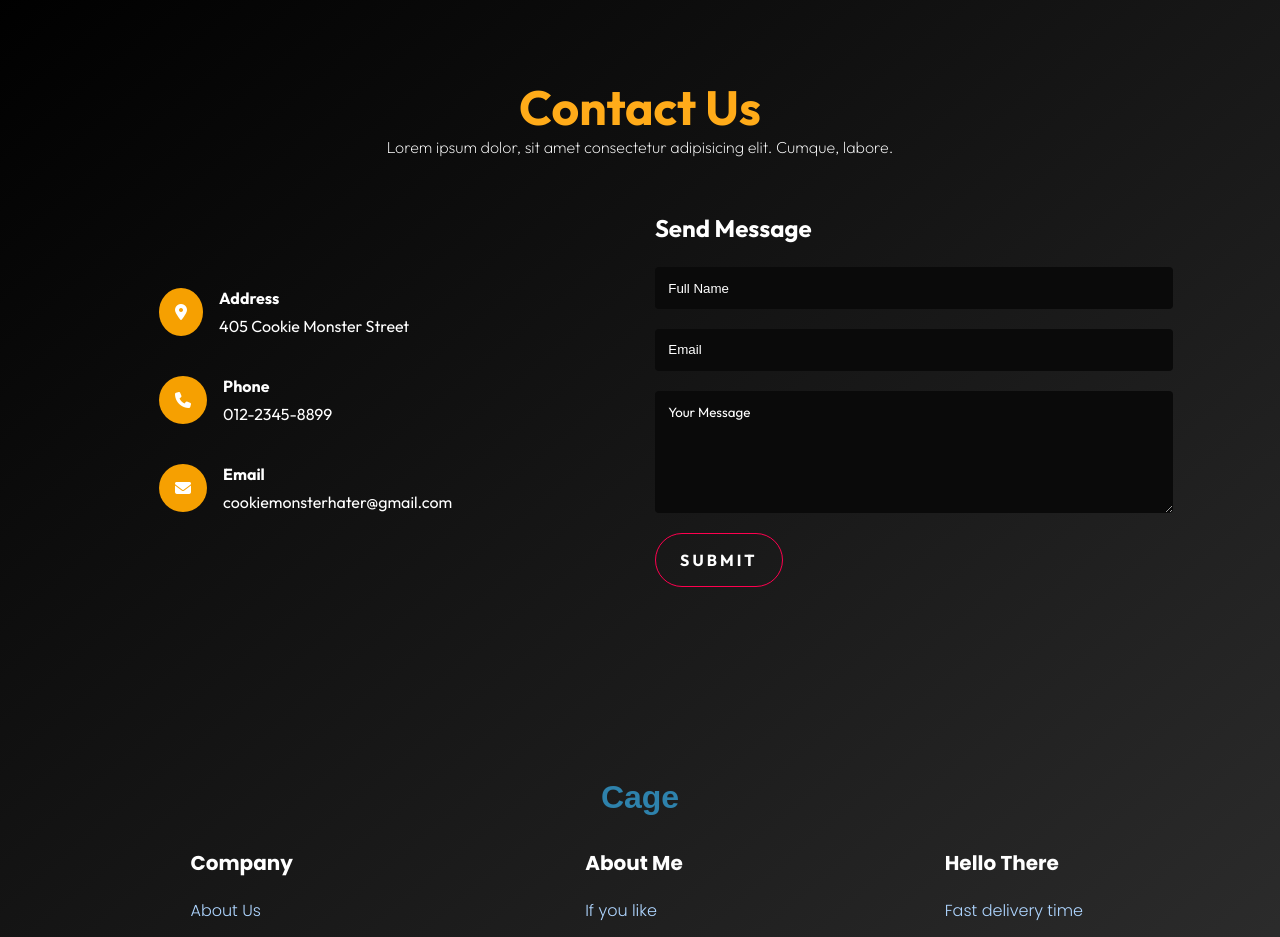
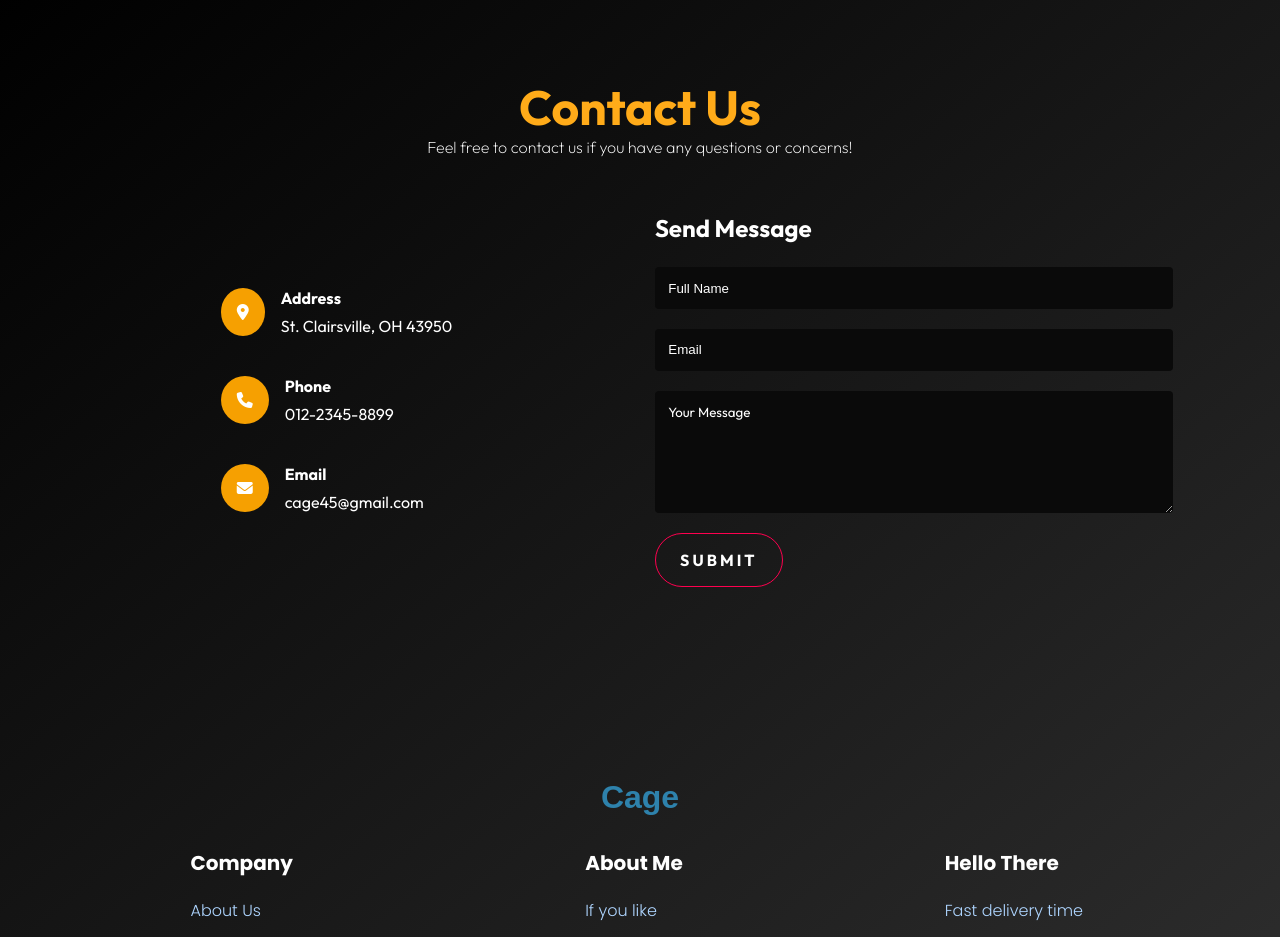
Before and after one commit to Carbon45/game45, a plain HTML site: page index.html in a window 1280 px wide. Shown: the part 7080-8017 px from the top of the page. Drawn offline with nearby package versions, Linux system fonts and the light colour scheme; a web font is replaced by a local one.

Commit message:
Update index.html

```diff
--- a/index.html
+++ b/index.html
@@ -412,7 +412,7 @@
         <div class="container">
             <div class="contact-title">
                 <h1 class="title-big-out">Contact Us</h1>
-                <p>Lorem ipsum dolor, sit amet consectetur adipisicing elit. Cumque, labore.</p>
+                <p>Feel free to contact us if you have any questions or concerns!</p>
             </div>
                 <div class="split">
                     <div class="contact-left">
@@ -422,7 +422,7 @@
                             <i class="fa-solid fa-location-dot"></i>
                             <div class="contact-text">
                                 <h4>Address</h4>
-                                <p>405 Cookie Monster Street</p>
+                                <p>St. Clairsville, OH 43950</p>
                             </div>
                         </div>
                         <div class="contact-item center">
@@ -436,7 +436,7 @@
                             <i class="fa-solid fa-envelope"></i>
                             <div class="contact-text">
                                 <h4>Email</h4>
-                                <p>cookiemonsterhater@gmail.com</p>
+                                <p>cage45@gmail.com</p>
                             </div>
                         </div>
                     </div>
```
